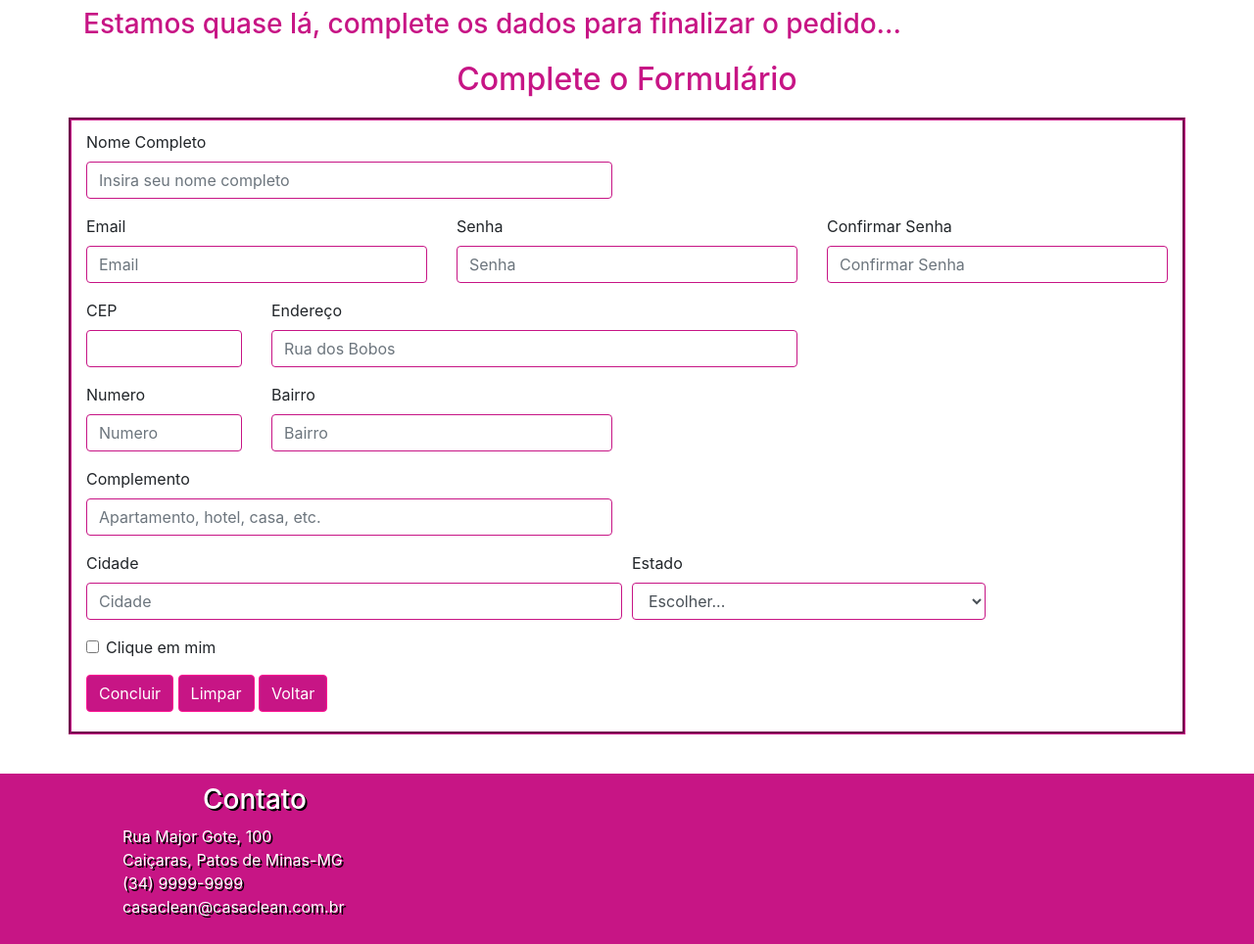
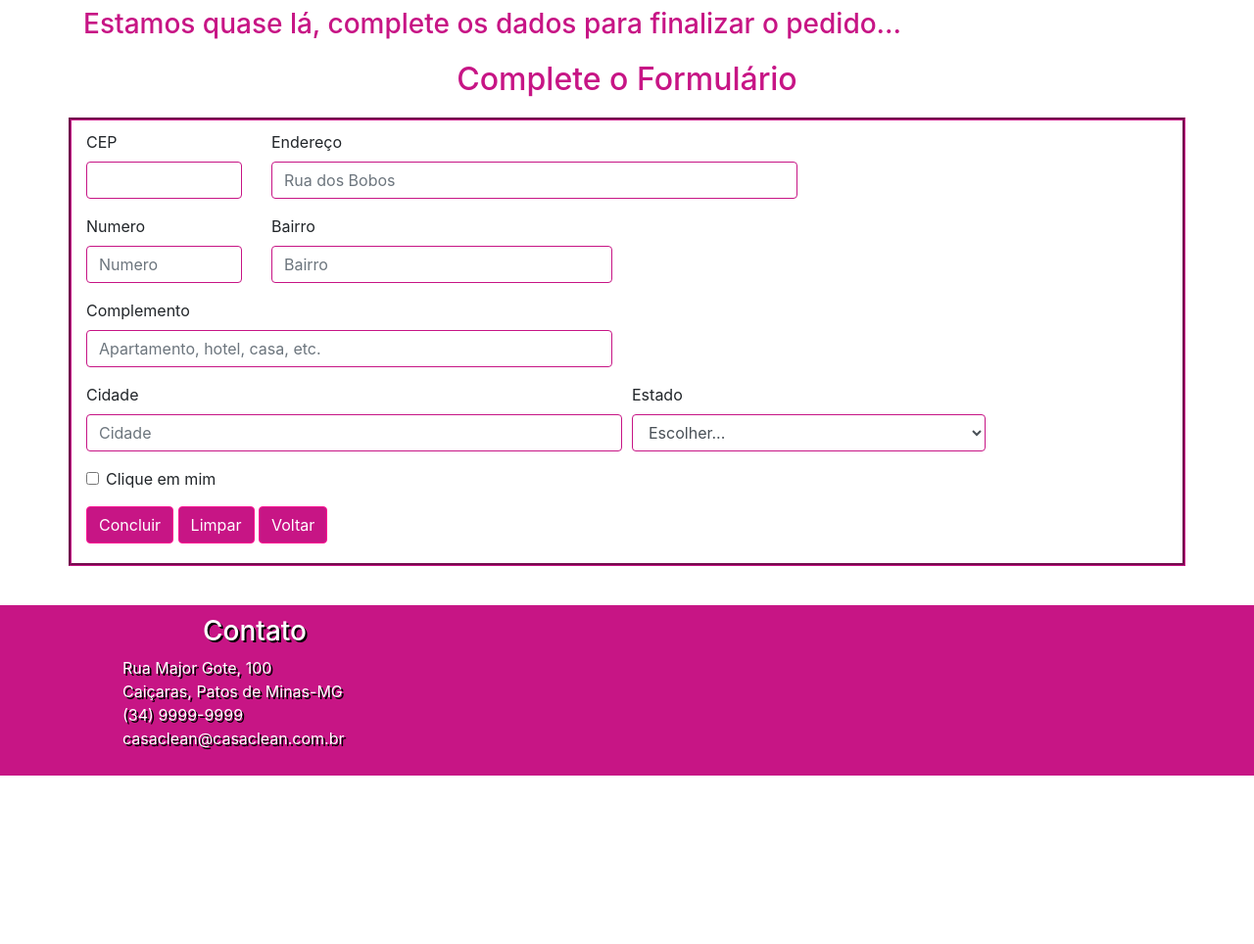
Before and after one commit to FABIOANDREPAULA/ProjetoCasaClean, a PHP site: page /contratar.php in a window 1280 px wide. Shown: the part 102-1066 px from the top of the page at 98% size. After the commit the page ends 894 px from the top, so only its background shows below. Run offline with PHP 8.4, Linux system fonts and the light colour scheme.

Commit message:
mudanças

```diff
--- a/casaClean2/contratar.php
+++ b/casaClean2/contratar.php
@@ -7,52 +7,28 @@
     </h3>
 
     <h2 class="tituloFormulario">Complete o Formulário</h2>
-    <form class="container" id="test" action="contratar.php">
+    <form class="container" id="test" action="conectarBanco.php" method="post">
 
       <fieldset class="formCadastro">
         <div>
           <div class="row">
-            <div class="form-group col-md-6">
-              <label>Nome Completo</label>
-              <input
-                type="text"
-                class="form-control interior"
-                placeholder="Insira seu nome completo"
-              />
-            </div>
-          </div>
-          <div class=" row">
-            <div class="form-group col-md-4">
-              <label>Email</label>
-              <input type="email" class="form-control interior" placeholder="Email" />
-            </div>
-            <div class="form-group col-md-4">
-              <label>Senha</label>
-              <input type="password" class="form-control interior" placeholder="Senha" />
-            </div>
-            <div class="form-group col-md-4">
-              <label>Confirmar Senha</label>
-              <input type="password" class="form-control interior" placeholder="Confirmar Senha" />
-            </div>
-          </div>
-          <div class="row">
             <div class="form-group col-md-2">
               <label>CEP</label>
-              <input type="text" class="form-control interior" />
+              <input type="text" class="form-control interior" name="cep"/>
             </div>
             <div class=" col-md-6">
               <label>Endereço</label>
-              <input type="text" class="form-control interior" placeholder="Rua dos Bobos" />
+              <input type="text" class="form-control interior" placeholder="Rua dos Bobos" name="endereco" />
             </div>
           </div>
           <div class="row">
             <div class="form-group col-md-2">
               <label>Numero</label>
-              <input type="text" class="form-control interior" placeholder="Numero" />
+              <input type="text" class="form-control interior" placeholder="Numero" name="numero"/>
             </div>
             <div class="form-group col-md-4">
               <label>Bairro</label>
-              <input type="text" class="form-control interior" placeholder="Bairro" />
+              <input type="text" class="form-control interior" placeholder="Bairro" name="bairro"/>
             </div>
           </div>
           <div class="row">
@@ -62,20 +38,26 @@
                 type="text"
                 class="form-control interior"
                 placeholder="Apartamento, hotel, casa, etc."
+                name="complemento"
               />
             </div>
           </div>
           <div class="form-row">
             <div class="form-group col-md-6">
               <label>Cidade</label>
-              <input type="text" class="form-control interior" placeholder="Cidade" />
+              <input type="text" class="form-control interior" placeholder="Cidade" name="cidade"/>
             </div>
 
             <div class="form-group col-md-4">
               <label>Estado</label>
-              <select class="form-control interior">
-                <option selected>Escolher...</option>
-                <option>...</option>
+              <select class="form-control interior" name="estado">
+                <option name="estado" selected>Escolher...</option>
+                <option name="estado" value='MG'>MG</option>
+                <option name="estado" value='SP'>SP</option>
+                <option name="estado" value='RJ'>RJ</option>
+                <option name="estado" value='SC'>SC</option>
+                <option name="estado" value='AM'>AM</option>
+                <option name="estado" value='ES'>ES</option>
               </select>
             </div>
           </div>
```
Also changed, not shown: casaClean2/conectarBanco.php (added, +27 -0 lines).
